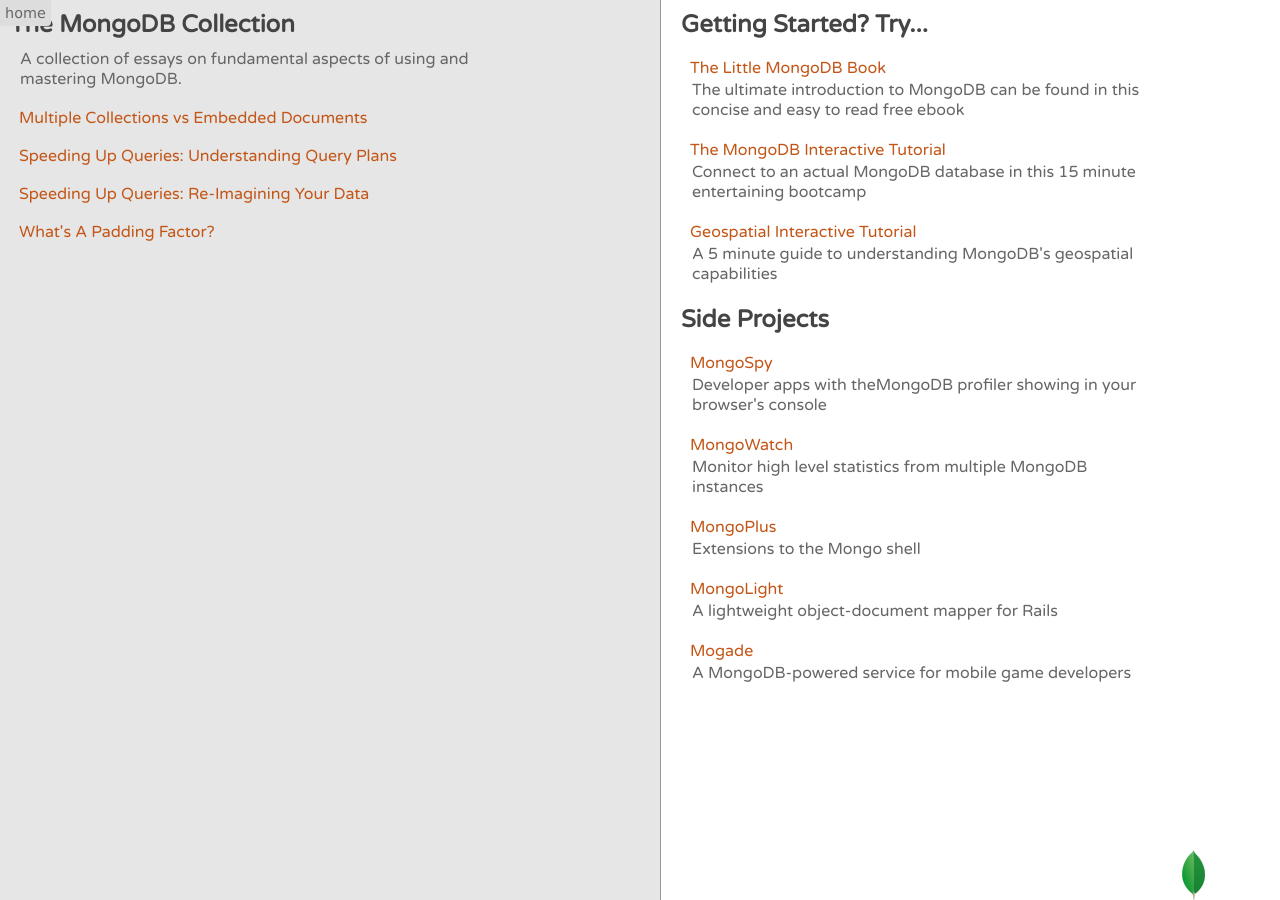
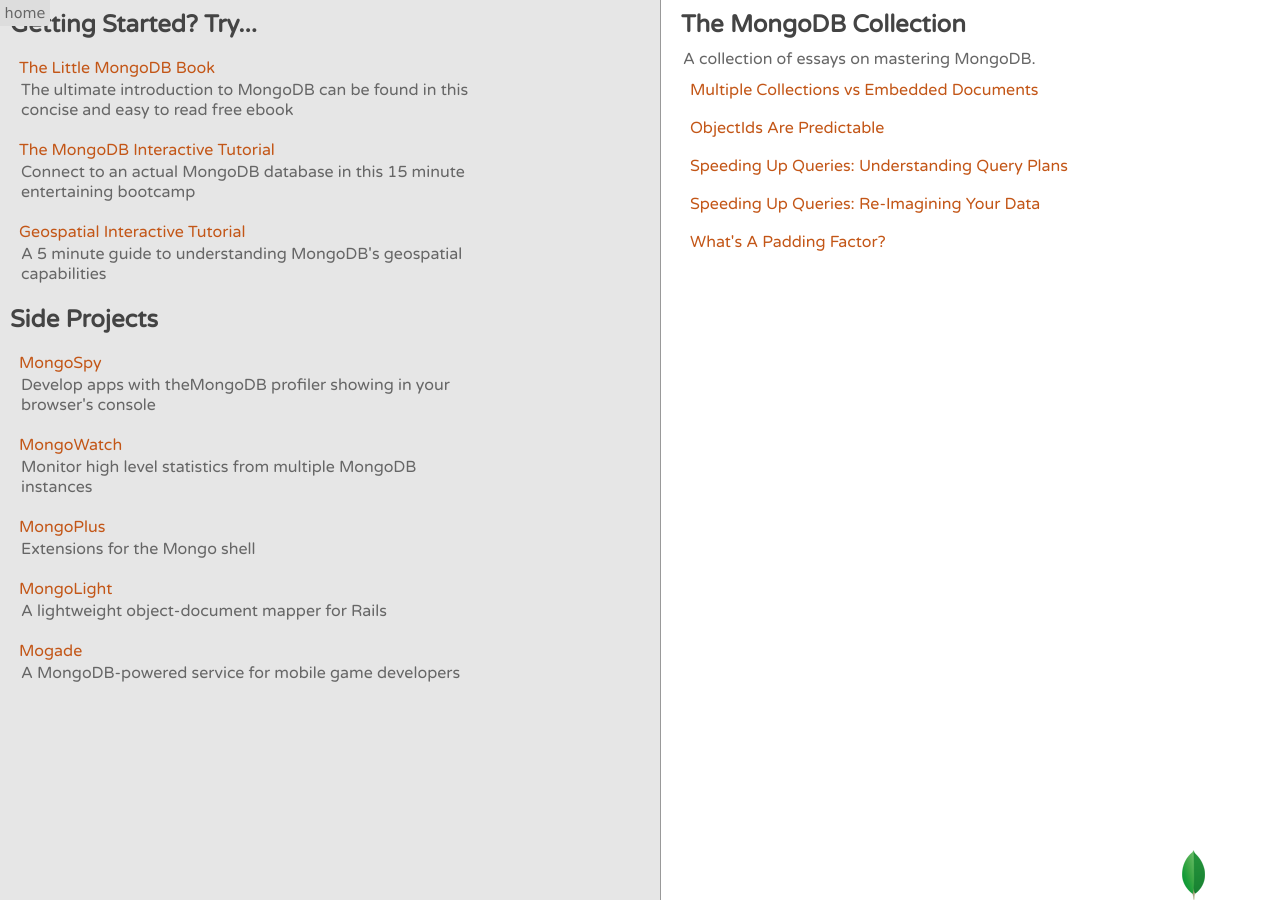
Before and after one commit to karlseguin/mongly, a Jekyll site: the page built from index.html, in a window 1280 px wide. Built offline with Jekyll 4.4.1, drawn with Linux system fonts in a browser that asks for light colours; nearby versions of some CDN libraries.

Commit message:
added objectids are predictable

```diff
--- a/assets/css/index.css
+++ b/assets/css/index.css
@@ -3,13 +3,12 @@
 p{color:#666;margin:2px;width:450px}
 
 #page{font-family:'Varela Round',verdana;;}
-#posts, #tools{height:100%;float:left;padding:0 10px;}
-#posts{width:50%;background:#e6e6e6;border-right:1px solid #999;}
-#posts ul a, #tools li a{display:block;padding:8px;border:1px solid transparent;border-radius:4px;}
-#posts ul a:hover{background:#f3f3f3;text-decoration:none;border:1px solid #bbb;}
-#posts p{margin:10px;}
+#left, #right{height:100%;float:left;padding:0 10px;}
+#left{width:50%;background:#e6e6e6;border-right:1px solid #999;}
+#left ul a, #right li a{display:block;padding:8px;border:1px solid transparent;border-radius:4px;}
+#left ul a:hover{background:#f3f3f3;text-decoration:none;border:1px solid #bbb;}
 
-#tools {padding-left:20px;}
-#tools ul a:hover{background:#f3f3f3;text-decoration:none;border:1px solid #bbb;}
+#right {padding-left:20px;}
+#right ul a:hover{background:#f3f3f3;text-decoration:none;border:1px solid #bbb;}
 
 #footer{background:transparent;}
--- a/assets/css/main.css
+++ b/assets/css/main.css
@@ -5,7 +5,7 @@
 pre{line-height:26px}
 pre .comment{color:#282;}
 
-#homeLink {z-index:2;position:fixed;top:0;left:0;background:#eee;width:49px;padding:5px 1px;color:#666;text-align:center;font-size:90%;border-bottom-right-radius:4px;}
+#homeLink {z-index:2;position:fixed;top:0;left:0;background:#eee;width:50px;padding:5px 0;color:#666;text-align:center;font-size:90%;border-bottom-right-radius:4px;}
 #homeLink:hover{background:#ddd;}
 #home {width:700px;margin:50px auto;}
 #home li{padding:6px;}
--- /dev/null
+++ b/assets/css/objectid_predictable.css
@@ -0,0 +1,5 @@
+body{font-family:Comfortaa,verdana;background:#e6e6e6;}
+h1{border-bottom:2px solid #aaa;padding-bottom:30px;margin-bottom:30px;}
+#page{width:960px;margin:50px auto;font-size:28px;color:#ddd;}
+
+li{padding:10px;}
--- a/index.html
+++ b/index.html
@@ -4,18 +4,7 @@
 css: index
 fonts: [Varela Round]
 ---
-
-<div id="posts">
-  <h2>The MongoDB Collection</h2>
-  <p>A collection of essays on fundamental aspects of using and mastering MongoDB.</p>
-  <ul>
-    <li><a href="/multiple-collections-versus-embedded-documents">Multiple Collections vs Embedded Documents</a></li>
-    <li><a href="/Speedig-Up-Queries-Understanding-Query-Plans">Speeding Up Queries: Understanding Query Plans</a></li>
-    <li><a href="/Speedig-Up-Queries-Re-Imagining-Your-Data">Speeding Up Queries: Re-Imagining Your Data</a></li>
-    <li><a href="/whats-a-padding-factor">What's A Padding Factor?</a></li>
-  </ul>
-</div>
-<div id="tools">
+<div id="left">
   <h2>Getting Started? Try...</h2>
    <ul>
      <li>
@@ -39,7 +28,7 @@
      <li>
        <a href="http://spy.mongly.com/">
          MongoSpy
-        <p>Developer apps with theMongoDB profiler showing in your browser's console</p>
+         <p>Develop apps with theMongoDB profiler showing in your browser's console</p>
        </a>
      </li>
      <li>
@@ -51,7 +40,7 @@
      <li>
        <a href="https://github.com/karlseguin/MongoPlus/">
          MongoPlus
-        <p>Extensions to the Mongo shell</p>
+         <p>Extensions for the Mongo shell</p>
        </a>
      </li>
      <li>
@@ -68,3 +57,14 @@
      </li>
    </ul>
 </div>
+<div id="right">
+  <h2>The MongoDB Collection</h2>
+  <p>A collection of essays on mastering MongoDB.</p>
+  <ul>
+    <li><a href="/Multiple-Collections-Versus-Embedded-Documents">Multiple Collections vs Embedded Documents</a></li>
+    <li><a href="/ObjectIds-Are-Predictable">ObjectIds Are Predictable</a></li>
+    <li><a href="/Speedig-Up-Queries-Understanding-Query-Plans">Speeding Up Queries: Understanding Query Plans</a></li>
+    <li><a href="/Speedig-Up-Queries-Re-Imagining-Your-Data">Speeding Up Queries: Re-Imagining Your Data</a></li>
+    <li><a href="/Whats-A-Padding-Factor">What's A Padding Factor?</a></li>
+  </ul>
+</div>
```
Also changed, not shown: _posts/2011-10-15-ObjectIds-Are-Predictable.html (added, +16 -0 lines). Lines whose indentation alone changed are shown as unchanged.
